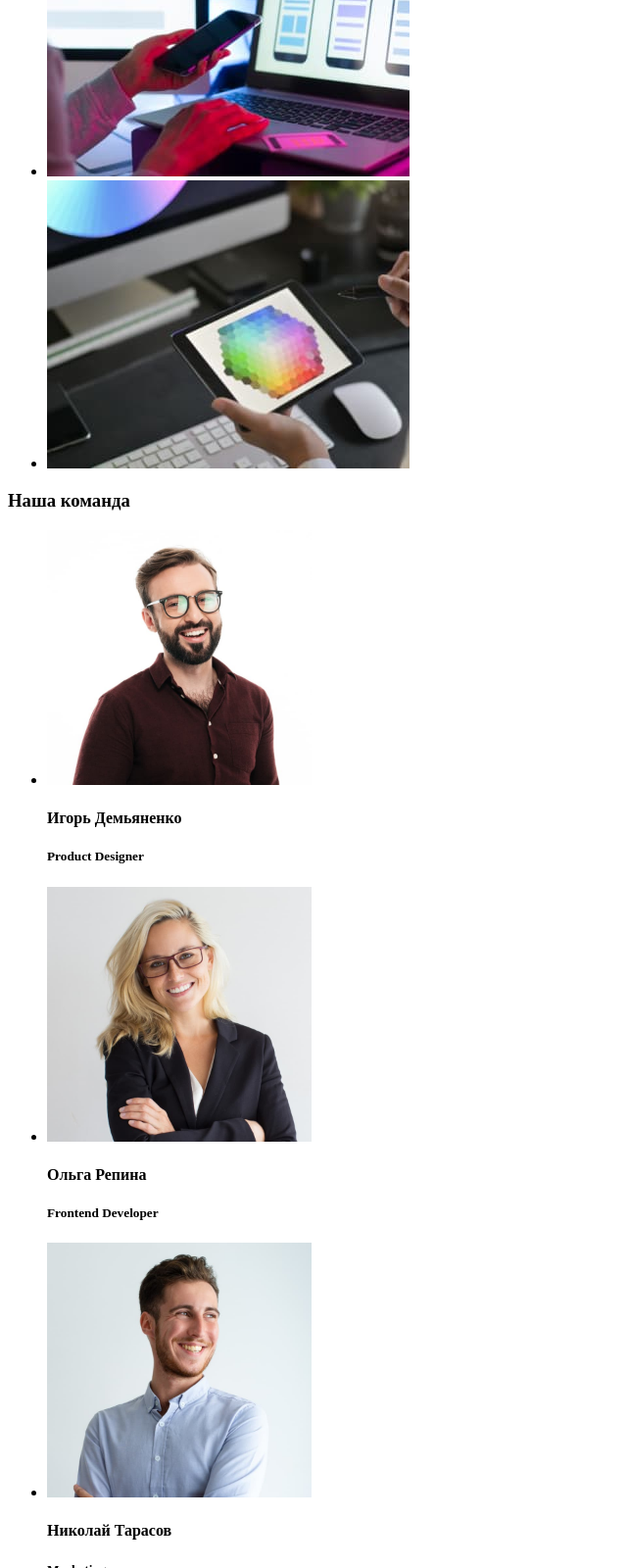
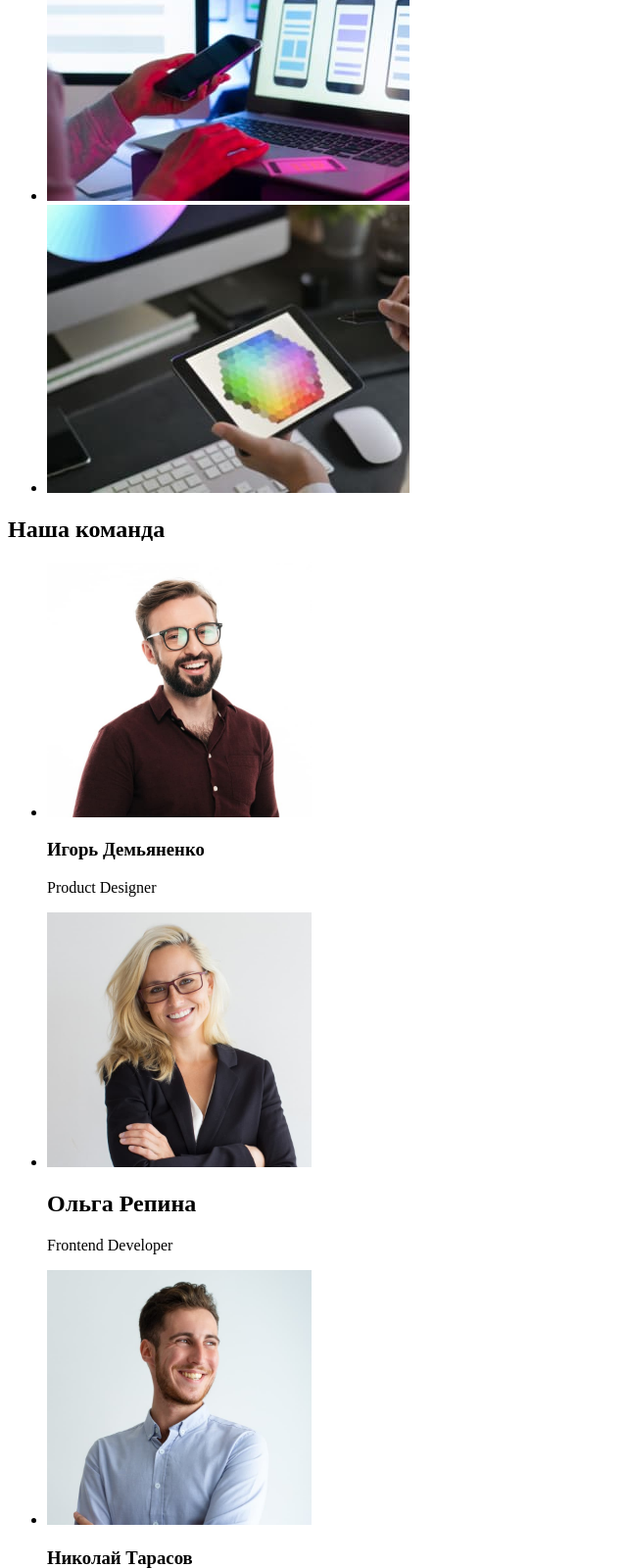
Before and after one commit to PotapenkoAnna/goit-markup-hw-01, a plain HTML site: page index.html in a window 1280 px wide. Shown: the part 1200-2800 px from the top of the page at 98% size, without its empty margins (0-640 px from the left). Drawn offline with Linux system fonts and the light colour scheme.

Commit message:
исправление ошибок

```diff
--- a/index.html
+++ b/index.html
@@ -18,9 +18,10 @@
                 <li><a href="">Контакты</a> </li>
             </ul>
       </nav>
-
-            <a href="mailto:info@devstudio.com">info@devstudio.com</a>
-            <a href="tel:+38 096 111 11 11">+38 096 111 11 11</a>
+      <ul>
+          <li><a href="mailto:info@devstudio.com">info@devstudio.com</a></li>
+          <li><a href="tel:+380961111111">+380961111111</a></li>
+      </ul>
 
     </header>
     <div>
@@ -50,28 +51,51 @@
                 <p>Значимость этих проблем настолько<br> очевидна, что реализация плановых<br> заданий.</p>
               </li>
             </ul>
-            <h3>Чем мы занимаемся</h3>
+        </section>
+        <section>
+            <h2>Чем мы занимаемся</h2>
             <ul>
-                <li><img src="./images/img1.jpg" alt="набор текста" width="370" height="294"></li>
-                <li><img src="./images/img2.jpg" alt="просмотр" width="370" height="294"></li>
-                <li><img src="./images/img3.jpg" alt="яркая картинка" width="370" height="294"></li>
+                <li><img src="./images/img1.jpg"
+                    alt="набор текста"
+                     width="370"
+                     height="294"></li>
+                <li><img src="./images/img2.jpg"
+                    alt="просмотр"
+                    width="370"
+                    height="294"></li>
+                <li><img src="./images/img3.jpg"
+                    alt="яркая картинка"
+                    width="370"
+                    height="294"></li>
             </ul>
         </section>
         <section>
-            <h3>Наша команда</h3>
+            <h2>Наша команда</h2>
             <ul>
-                <li><img src="./images/foto1.jpg" alt="Игорь Демьяненко" width="270" height="260"></li>
-                <h4>Игорь Демьяненко</h4>
-                <h5>Product Designer</h5>
-                <li><img src="./images/foto2.jpg" alt="Ольга Репина" width="270" height="260"></li>
-                <h4>Ольга Репина</h4>
-                <h5>Frontend Developer</h5>
-                <li><img src="./images/foto3.jpg" alt="Николай Тарасов" width="270" height="260"></li>
-                <h4>Николай Тарасов</h4>
-                <h5>Marketing</h5>
-                <li><img src="./images/foto4.jpg" alt="Михаил Ермаков" width="270" height="260"></li>
-                <h4>Михаил Ермаков</h4>
-                <h5>UI Designer</h5>
+                <li><img src="./images/foto1.jpg"
+                    alt="Игорь Демьяненко"
+                    width="270"
+                    height="260"></li>
+                <h3>Игорь Демьяненко</h3>
+                <p>Product Designer</p>
+                <li><img src="./images/foto2.jpg"
+                    alt="Ольга Репина"
+                    width="270"
+                    height="260"></li>
+                <h2>Ольга Репина</h2>
+                <p>Frontend Developer</p>
+                <li><img src="./images/foto3.jpg"
+                    alt="Николай Тарасов"
+                    width="270"
+                    height="260"></li>
+                <h3>Николай Тарасов</h3>
+                <p>Marketing</p>
+                <li><img src="./images/foto4.jpg"
+                    alt="Михаил Ермаков"
+                    width="270"
+                    height="260"></li>
+                <h3>Михаил Ермаков</h3>
+                <p>UI Designer</p>
             </ul>
         </section>
 
@@ -85,7 +109,7 @@
         <address>г. Киев, пр-т Леси Украинки, 26</address>
         <ul>
             <li><a href="mailto:info@example.com">info@example.com</a></li>
-            <li><a href="tel:+38 099 111 11 11">+38 099 111 11 11</a></li>
+            <li><a href="tel:+380991111111">+380991111111</a></li>
         </ul>
 
          </section>
```
